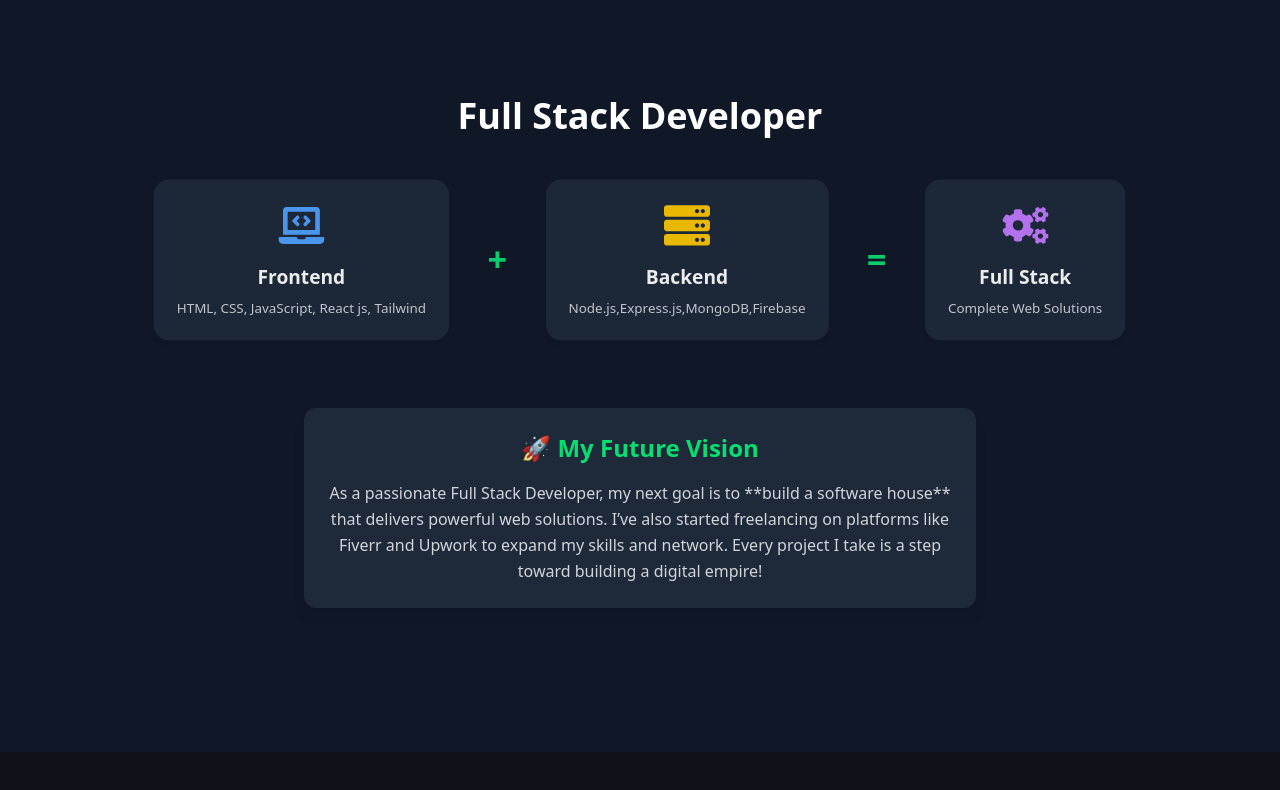
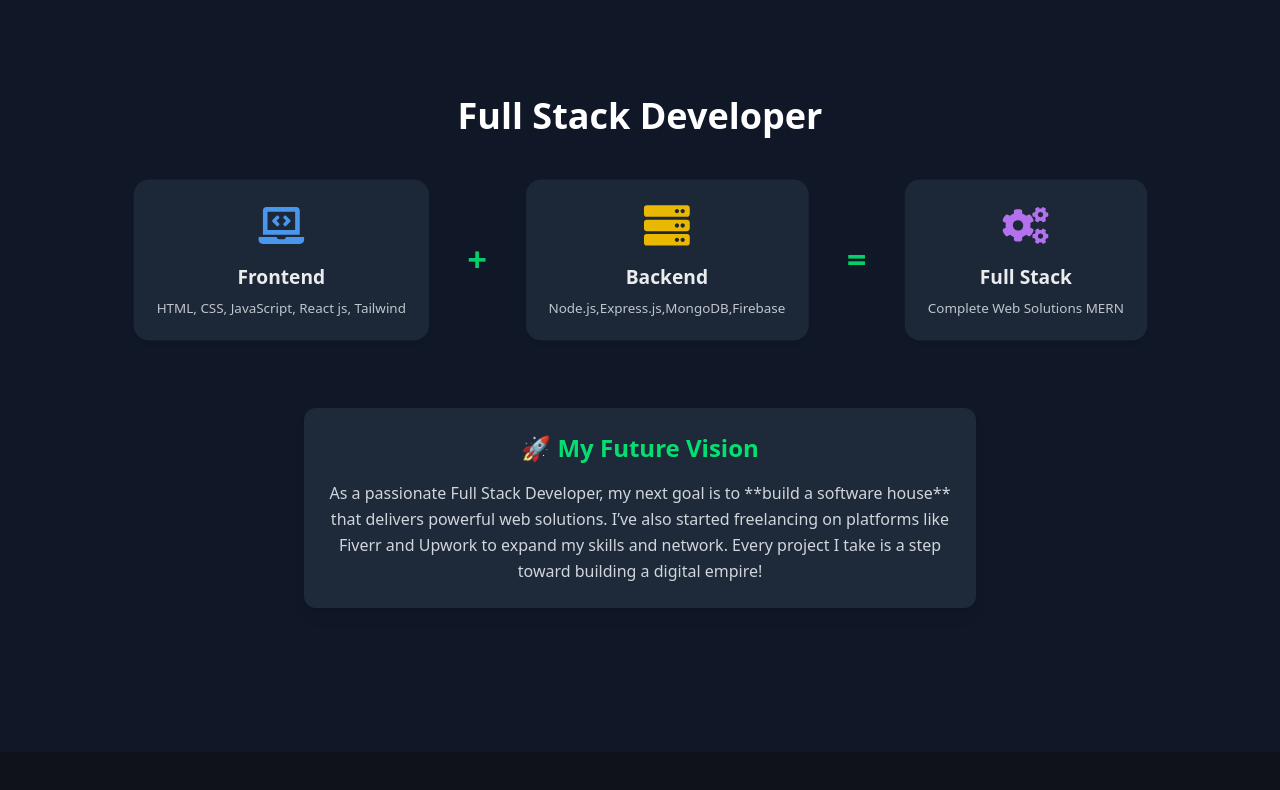
Before and after one commit to Ahmad-WebOfficial/Portfolio-Ahmad, a React (Vite) app: page / in a window 1280 px wide. Shown: the part 848-1638 px from the top of the page. Built offline with nearby package versions, Linux system fonts and the light colour scheme.

Commit message:
Update Body2.jsx

```diff
--- a/src/components/Body2.jsx
+++ b/src/components/Body2.jsx
@@ -43,7 +43,7 @@ const DevStackSection = () => {
           <FaCogs className="text-5xl text-purple-400 mb-4 mx-auto" />
           <h2 className="text-xl font-semibold">Full Stack</h2>
           <p className="text-sm mt-2 text-gray-300">
-            Complete Web Solutions
+            Complete Web Solutions MERN
           </p>
         </div>
       </div>
```
